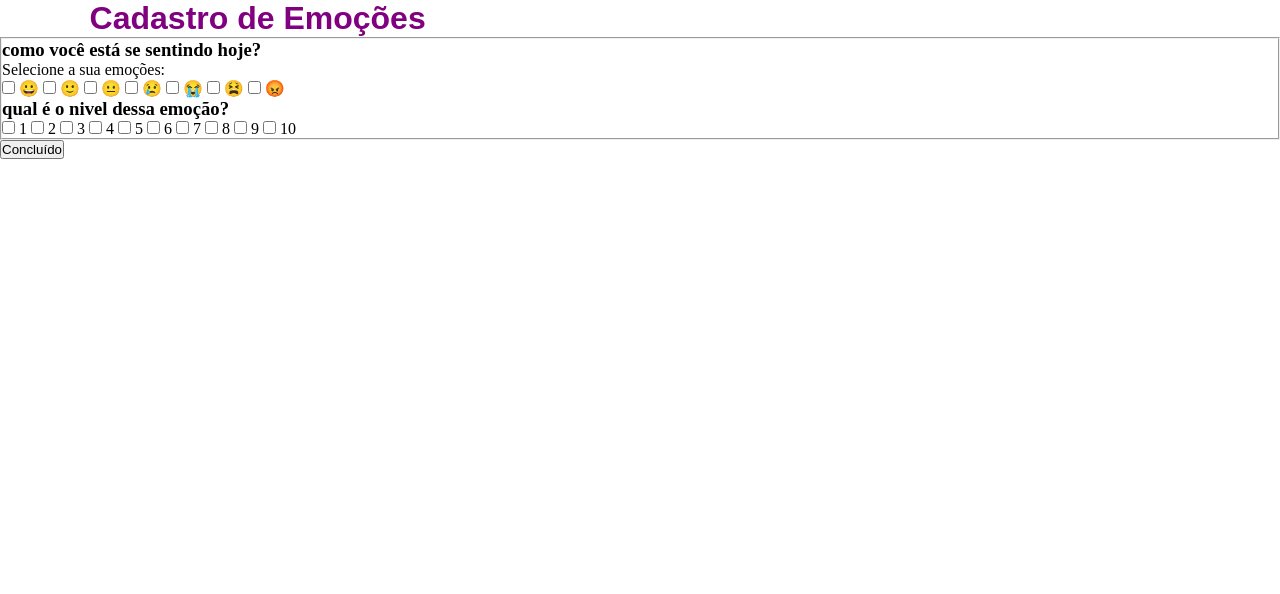
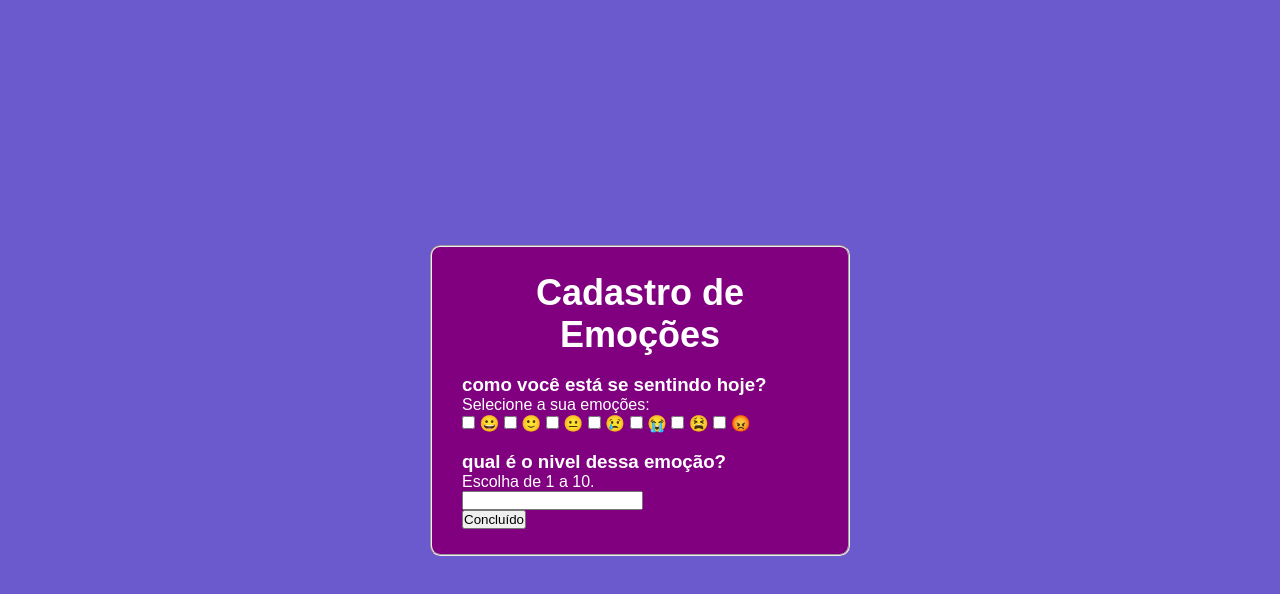
Before and after one commit to Luizaml04/API_Trabalho, a plain HTML site: page html/pagina.html in a window 1280 px wide. Drawn offline with Linux system fonts and the light colour scheme.

```diff
--- a/html/pagina.css
+++ b/html/pagina.css
@@ -1,10 +1,27 @@
 * {
     margin: 0;
     padding: 0;
+    box-sizing: border-box;
+    font-family: "Poppins", sans-serif;
 }
 
-#titulo{
-    font-family: sans-serif;
-    color: purple;
-    margin-left: 7%;
+body {
+    display: flex;
+    justify-content: center;
+    align-items: center;
+    min-height: 100vh;
+    background: slateblue;
 }
+
+fieldset {
+    width: 420px;
+    background: purple;
+    color: #fff;
+    border-radius: 10px;
+    padding: 25px 30px;
+}
+
+fieldset h1 {
+    font-size: 36px;
+    text-align: center;
+}
--- a/html/pagina.html
+++ b/html/pagina.html
@@ -8,17 +8,19 @@
 </head>
 <body>
 
-    <div>
-        <h1 id="titulo">Cadastro de Emoções</h1>
 
-    </div>
    <form>
     <fieldset>
-    <div>
+        <div>
+            <h1 id="titulo">Cadastro de Emoções</h1>
+
+        </div>
+        <br>
+         <div>
             <h3>como você está se sentindo hoje? </h3>
         </div>
 
-        <div>
+        <div class="emoji">
             <label>Selecione a sua emoções:</label><br>
             <input type="checkbox" id="emoções1" nome="emoções1" value="😀">
             <label for="emoções1">😀</label>
@@ -35,33 +37,15 @@
             <input type="checkbox" id="emoções7" nome="emoções7" value="😡">
             <label for="emoções7">😡</label>
          </div>
+        <br>
+         <div class="numero">
+            <label><h3>qual é o nivel dessa emoção?</h3></label>
+            <label>Escolha de 1 a 10.</label><br>
+            <input type="number" id="nivel" nome="nivel">
+         </div>
+         <button class="botao" type="submit" onsubmit="">Concluído</button>
 
-         <div>
-            <label><h3>qual é o nivel dessa emoção?</h3></label>
-            <input type="checkbox" id="" nome="nivel1" value="1">
-            <label for="nivel1">1</label>
-            <input type="checkbox" id="" nome="nivel2" value="2">
-            <label for="nivel2">2</label>
-            <input type="checkbox" id="" nome="nivel3" value="3">
-            <label for="nivel3">3</label>
-            <input type="checkbox" id="" nome="nivel4" value="4">
-            <label for="nivel4">4</label>
-            <input type="checkbox" id="" nome="nivel5" value="5">
-            <label for="nivel5">5</label>
-            <input type="checkbox" id="" nome="nivel6" value="6">
-            <label for="nivel6">6</label>
-            <input type="checkbox" id="" nome="nivel7" value="7">
-            <label for="nivel7">7</label>
-            <input type="checkbox" id="" nome="nivel8" value="8">
-            <label for="nivel8">8</label>
-            <input type="checkbox" id="" nome="nivel9" value="9">
-            <label for="nivel9">9</label>
-            <input type="checkbox" id="" nome="nivel10" value="10">
-            <label for="nivel10">10</label>
-         </div>
     </fieldset>
-
-        <button class="botao" type="submit" onsubmit="">Concluído</button>
 
     </form>
 
```
